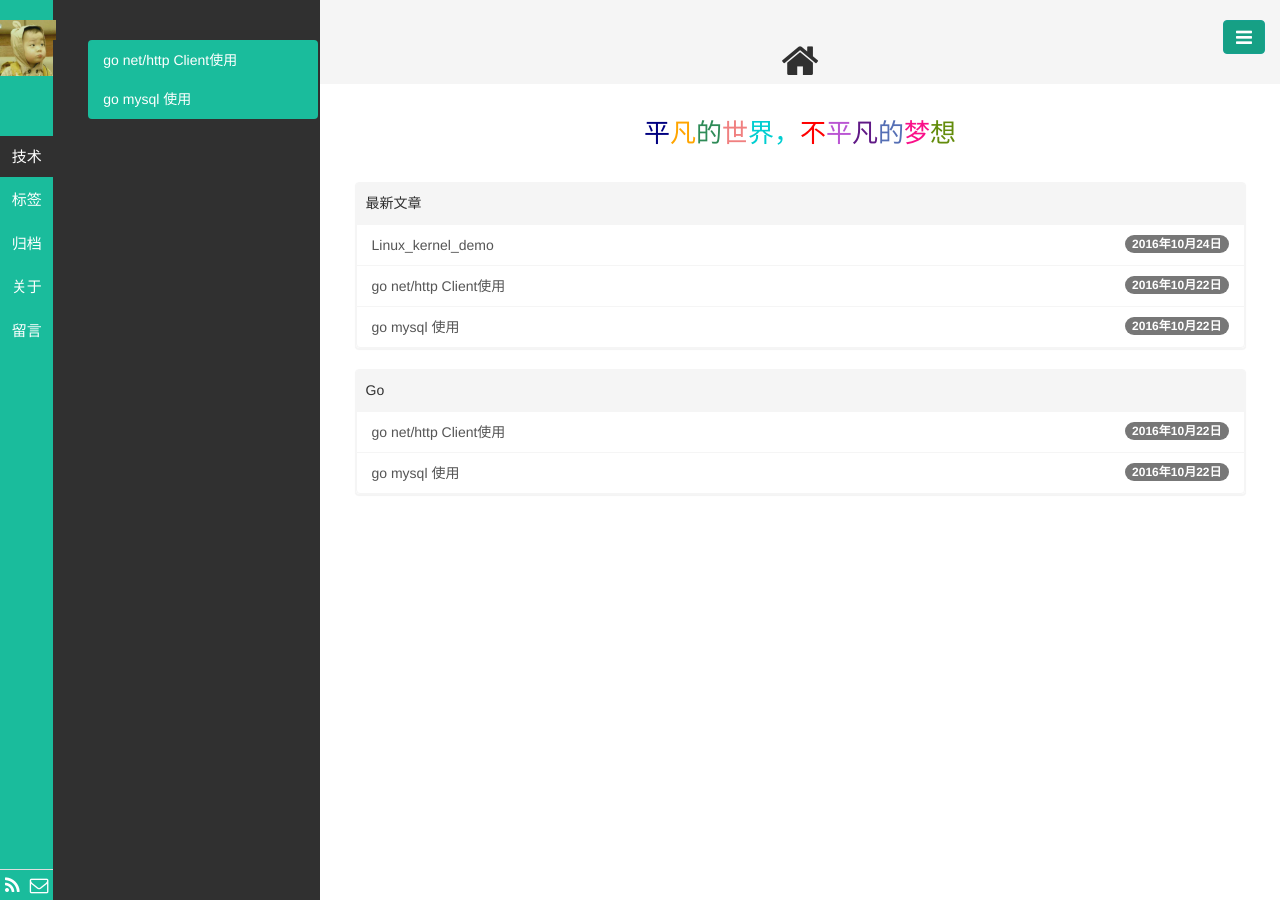
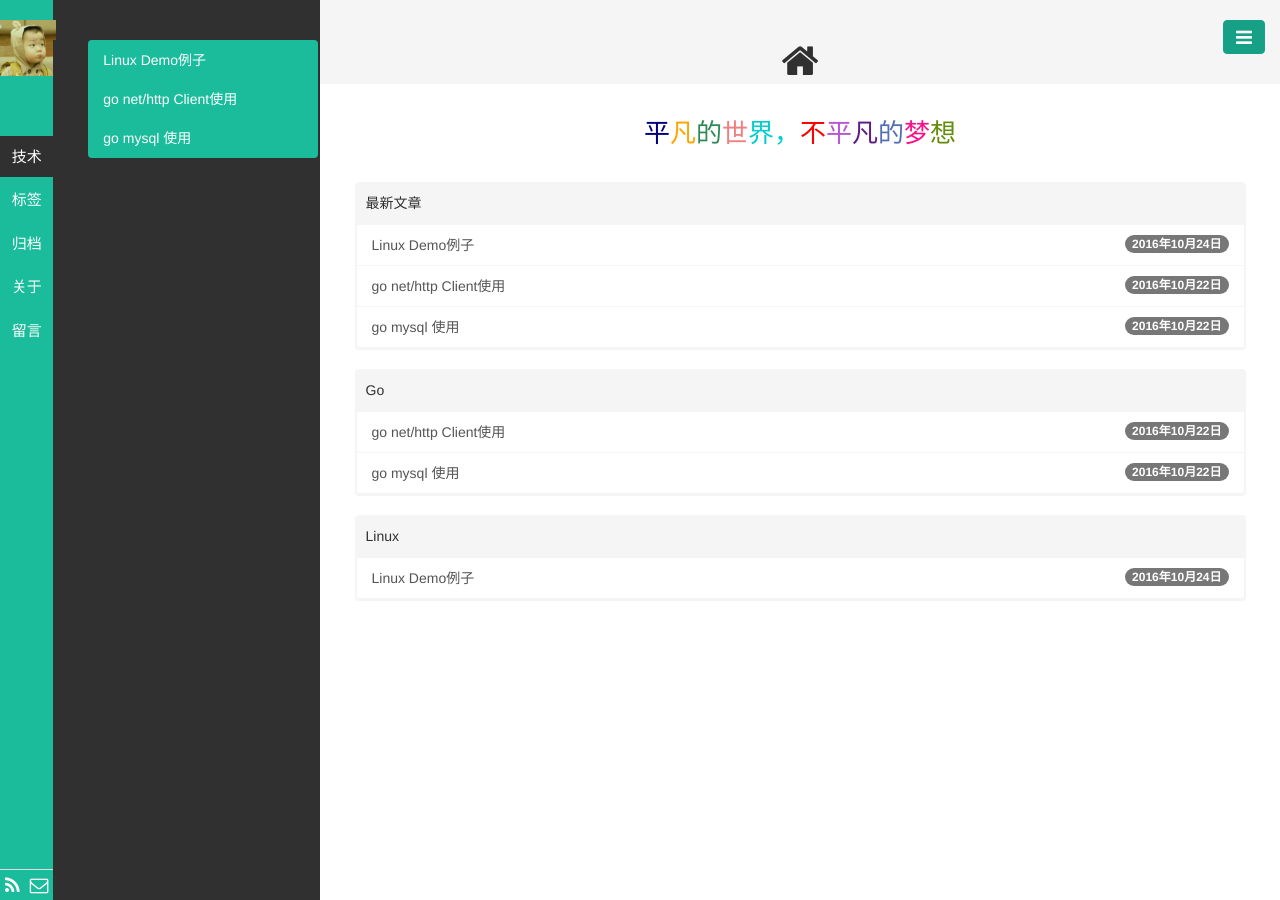
Before and after one commit to duyanghao/duyanghao.github.io, a Jekyll site: the page built from index.html, in a window 1280 px wide. Built offline with Jekyll 4.4.1, drawn with Linux system fonts in a browser that asks for light colours; the list of posts is cut into pages by our own code.

Commit message:
Update 2016-10-24-linux_kernel_demo.md
Signed-off-by: duyanghao <1294057873@qq.com>

```diff
--- a/_config.yml
+++ b/_config.yml
@@ -48,6 +48,7 @@ active: 技术
 # 首页除了最新文章外显示分类
 cates:
   - Go
+  - Linux
 
 # 中文本地化
 locals:
--- a/_posts/技术/2016-10-24-linux_kernel_demo.md
+++ b/_posts/技术/2016-10-24-linux_kernel_demo.md
@@ -1,3 +1,12 @@
+---
+layout: post
+title: Linux Demo例子
+category: 技术
+tags: Linux
+keywords:
+description: 这是描述
+---
+
 内核是一个运维开发人员进阶的必要知识，许多高层应用都利用了内核的一些特性，包括最近几年特别流行的Docker技术，要理解这些高层应用技术，则必须熟悉内核。这里给出一个我在学习内核的过程中遇到的一个很经典的内核demo例子，作为内核的入门，个人认为是非常有用的！
 ![](../../public/img/linux/linux_demo.png)
 
```
